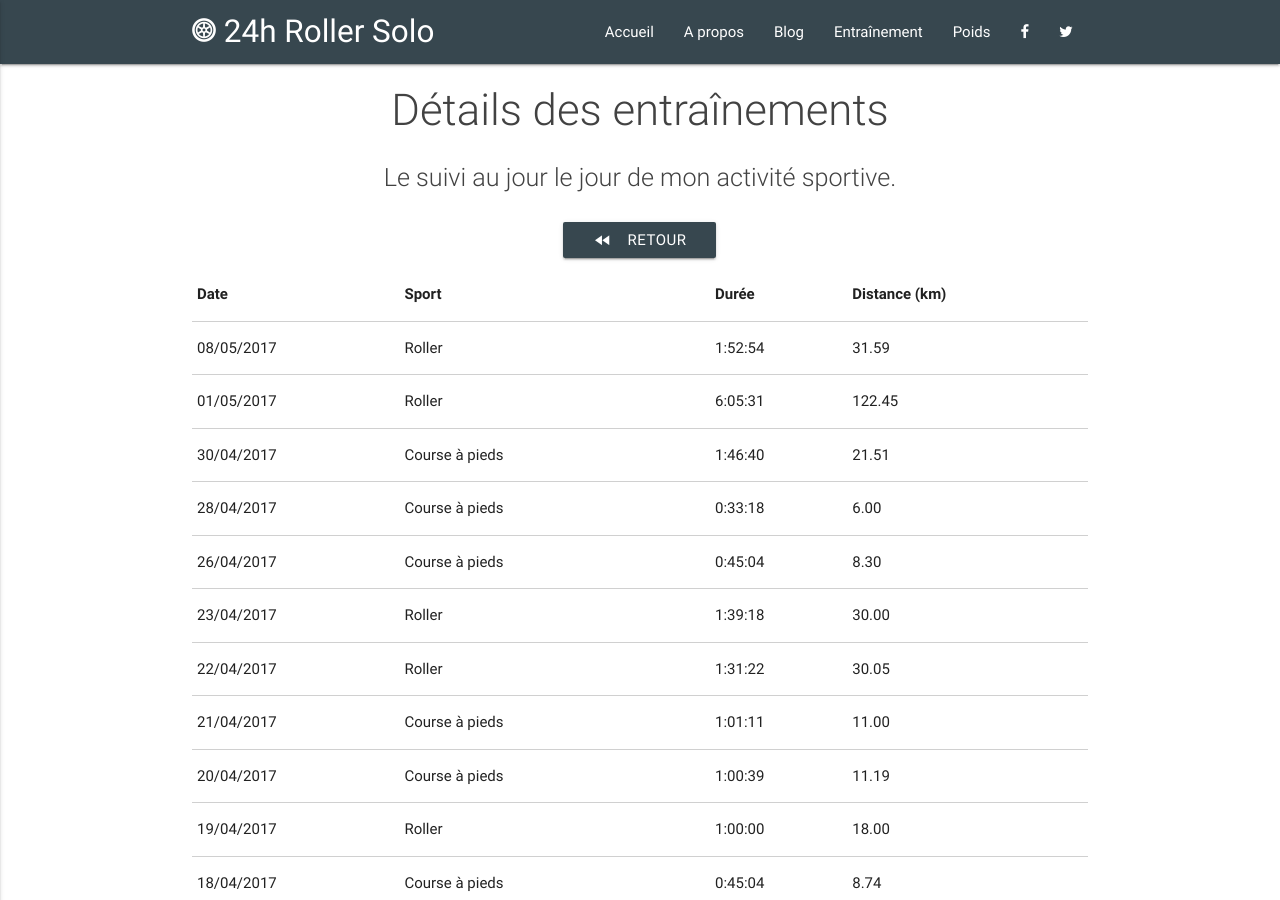
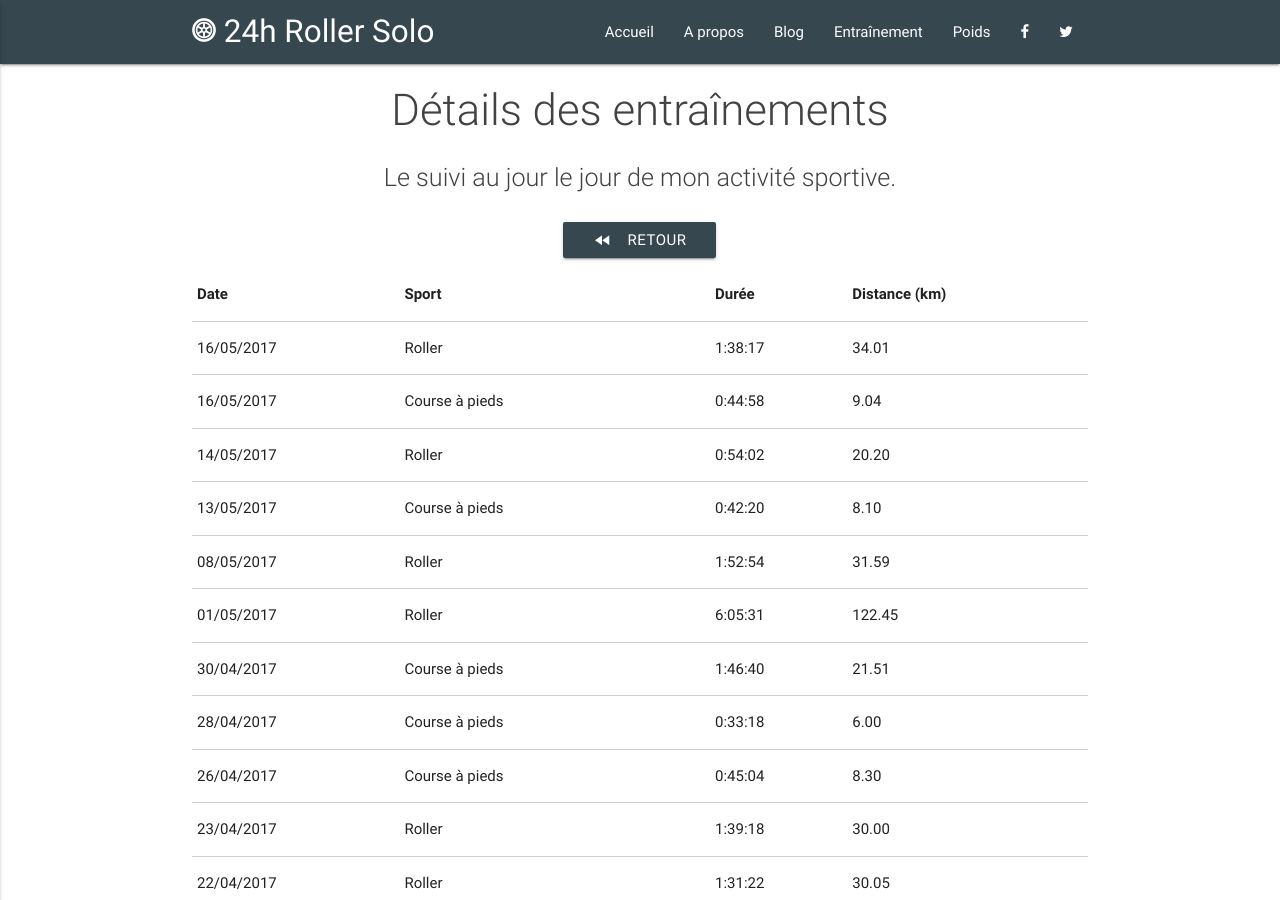
Before and after one commit to 24hRollerSolo/24hRollerSolo.github.io, a Jekyll site: the page built from training/details.html, in a window 1280 px wide and 900 px high. Built offline with Jekyll 4.4.1, drawn with Linux system fonts in a browser that asks for light colours.

Commit message:
Add latest activities

```diff
--- a/_data/sports.json
+++ b/_data/sports.json
@@ -1,4 +1,8 @@
 [
+  {"date": "2017-05-16", "type": "ROLLER", "distance": "34.01", "duration": "1:38:17"},
+  {"date": "2017-05-16", "type": "RUNNING", "distance": "9.04", "duration": "0:44:58"},
+  {"date": "2017-05-14", "type": "ROLLER", "distance": "20.20", "duration": "0:54:02"},
+  {"date": "2017-05-13", "type": "RUNNING", "distance": "8.10", "duration": "0:42:20"},
   {"date": "2017-05-08", "type": "ROLLER", "distance": "31.59", "duration": "1:52:54"},
   {"date": "2017-05-01", "type": "ROLLER", "distance": "122.45", "duration": "6:05:31"},
   {"date": "2017-04-30", "type": "RUNNING", "distance": "21.51", "duration": "1:46:40"},
```
